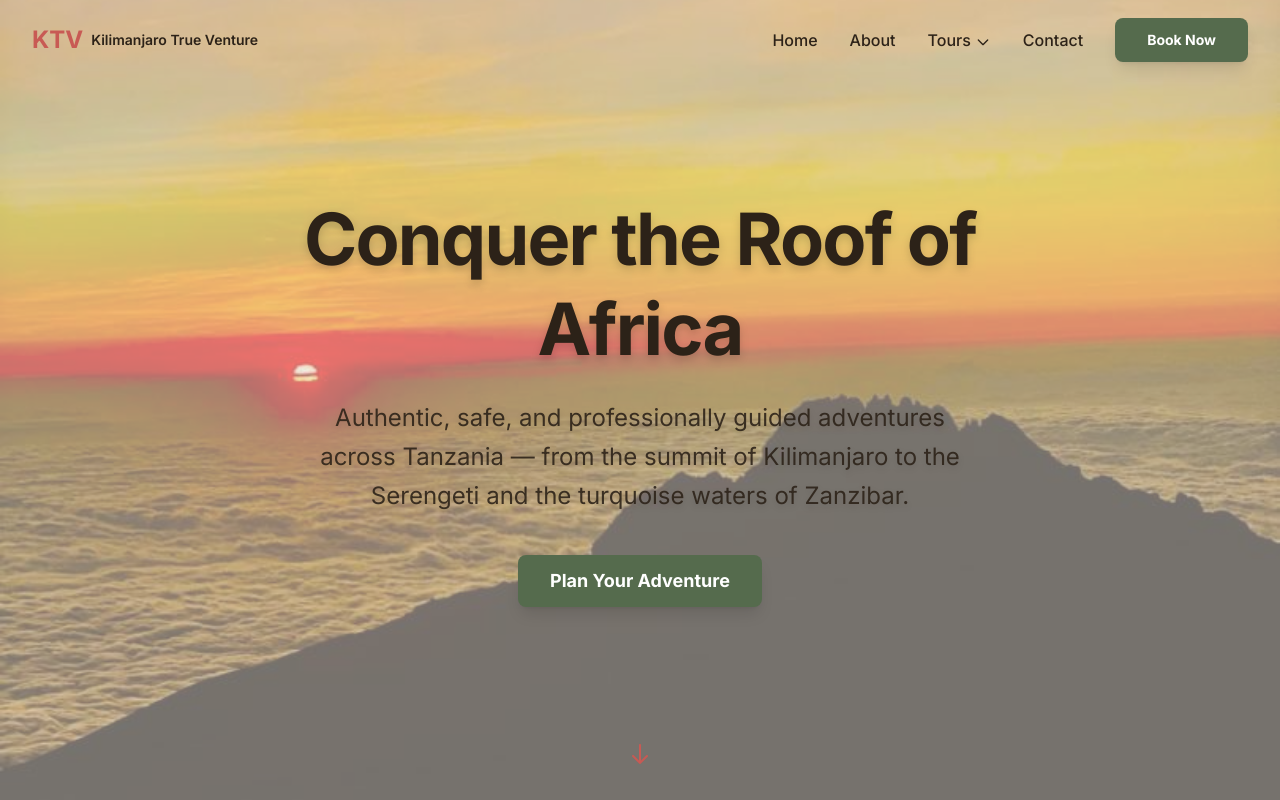
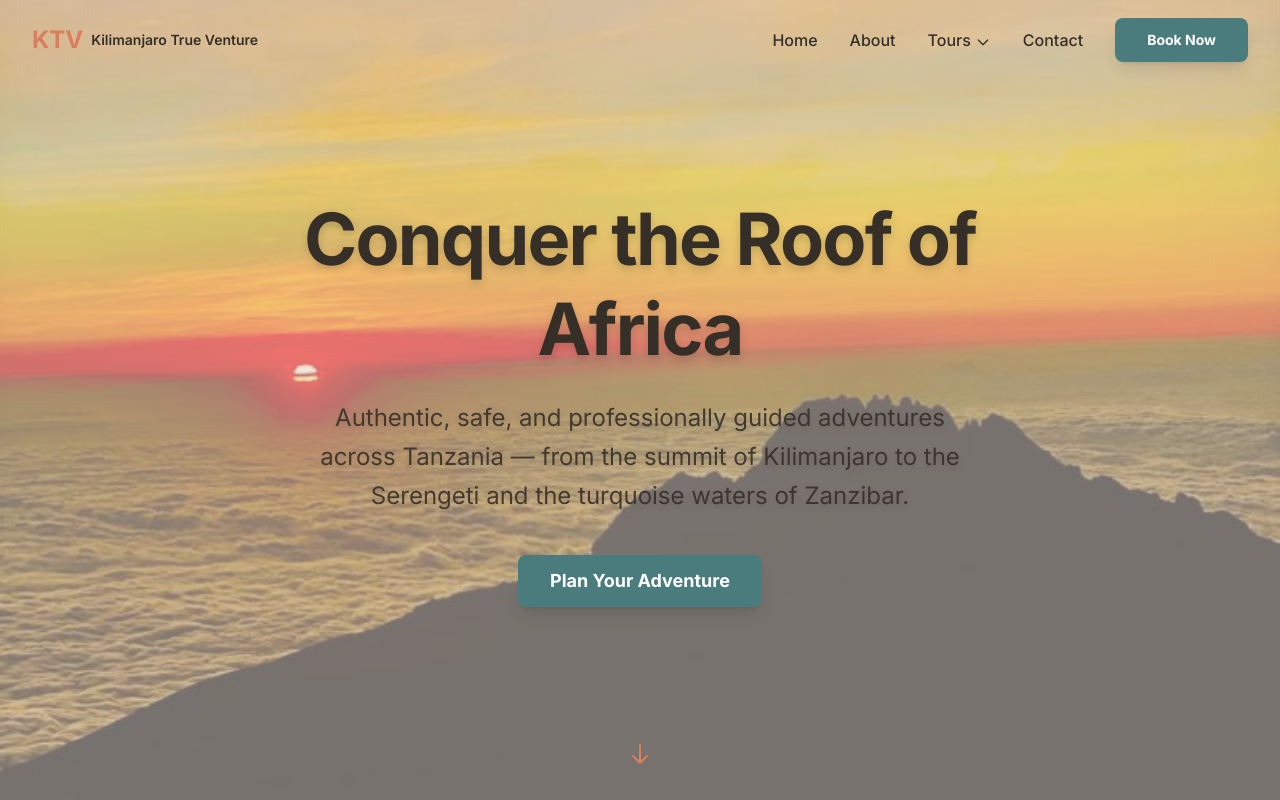
Before and after one commit to eman34/kilimanjaro-true-venture, a Next.js app: page / in a window 1280 px wide. Shown: the top 800 px of the page. Built offline with nearby package versions, Linux system fonts and the light colour scheme.

Commit message:
Apply Serene Safari color scheme
- Background: Warm Beige (#EAE0D8)
- Primary: Deep Jungle (#4A7C7E)
- Secondary: Warm Burnt Orange (#D97E5F)
- Accent: Golden Wheat (#D4AF73)
- Text: Dark Earth (#362F28)

Nature-inspired, adventurous yet calm aesthetic

```diff
--- a/app/globals.css
+++ b/app/globals.css
@@ -1,13 +1,13 @@
 @import "tailwindcss";
 
 @theme {
-  --color-primary: #556B4D;
-  --color-secondary: #C85A54;
-  --color-accent: #D4A574;
-  --color-dark: #E8DFD5;
-  --color-light: #2C2218;
-  --color-primary-light: #74896B;
-  --color-dark-lighter: #DCCEC2;
+  --color-primary: #4A7C7E;
+  --color-secondary: #D97E5F;
+  --color-accent: #D4AF73;
+  --color-dark: #EAE0D8;
+  --color-light: #362F28;
+  --color-primary-light: #6A9C9E;
+  --color-dark-lighter: #DDD3CB;
   --color-earth: #8B7355;
   --color-sky: #87CEEB;
 }
```
